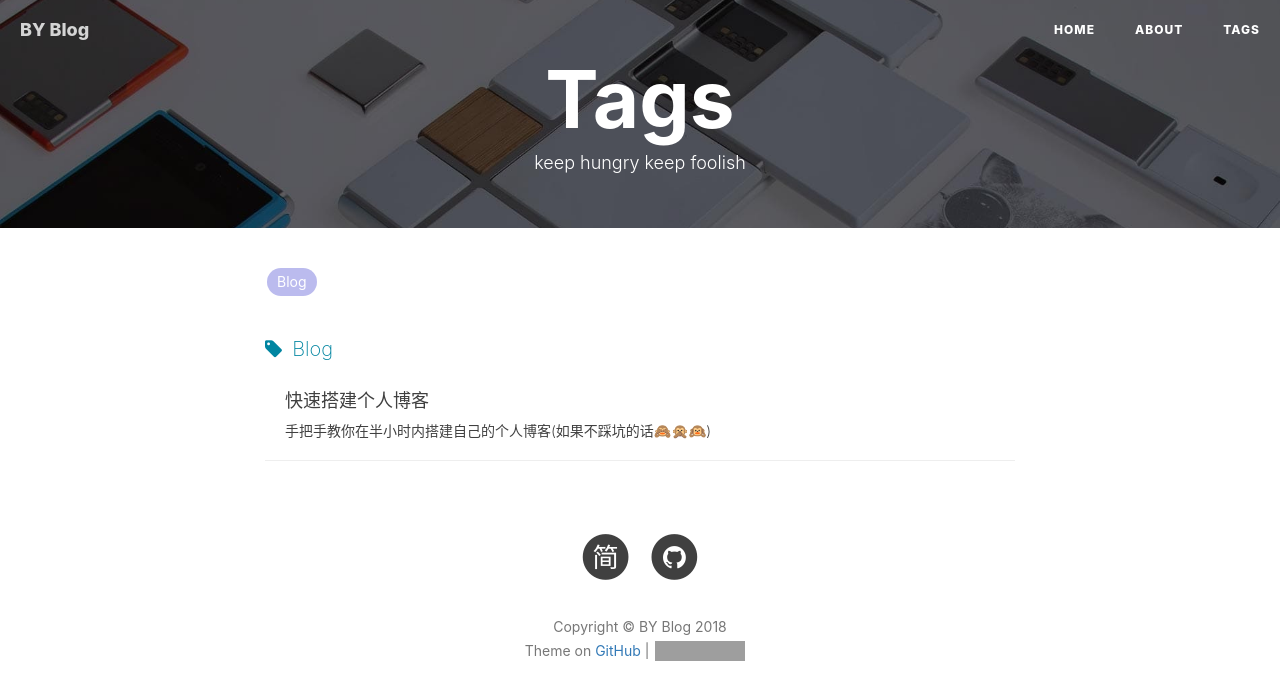
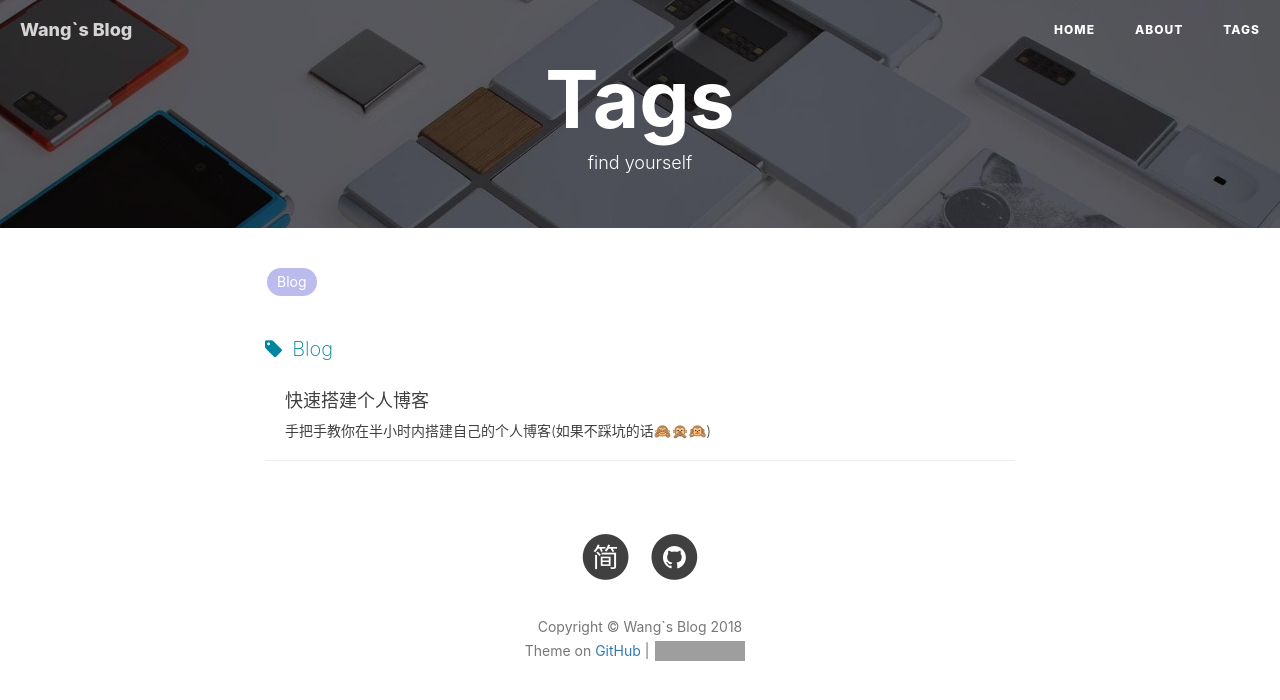
Before and after one commit to YonghaoWang/YonghaoWang.github.io, a Jekyll site: the page built from tags.html, in a window 1280 px wide. Shown: the top 700 px of the page. Built offline with Jekyll 4.4.1, drawn with Linux system fonts in a browser that asks for light colours; nearby versions of some CDN libraries; comment, search, counter and statistics services are not loaded; grey boxes are pictures that could not be loaded.

Commit message:
update personal info

```diff
--- a/_config.yml
+++ b/_config.yml
@@ -1,5 +1,5 @@
 # Site settings
-title: BY Blog
+title: Wang`s Blog
 SEOTitle: YonghaoWang`s Blog
 header-img: images/backgroud.jpg
 email: lielast@hotmail.com
--- a/about.html
+++ b/about.html
@@ -1,7 +1,7 @@
 ---
 layout: page
 title: "About"
-description: "Hey, this is Wang."
+description: "(｡･∀･)ﾉﾞ嗨, 这是我的博客."
 header-img: "images/me_b.jpg"
 ---
 
--- a/index.html
+++ b/index.html
@@ -1,6 +1,6 @@
 ---
 layout: page
-description: "Thinking will not overcome fear but action will."
+description: "Thinking is hard but relinquishing is easy."
 ---
 
 {% for post in paginator.posts %}
--- a/tags.html
+++ b/tags.html
@@ -1,7 +1,7 @@
 ---
 title: Tags
 layout: default
-description: keep hungry keep foolish
+description: find yourself
 header-img: "img/tag-bg.jpg"
 ---
 
```
